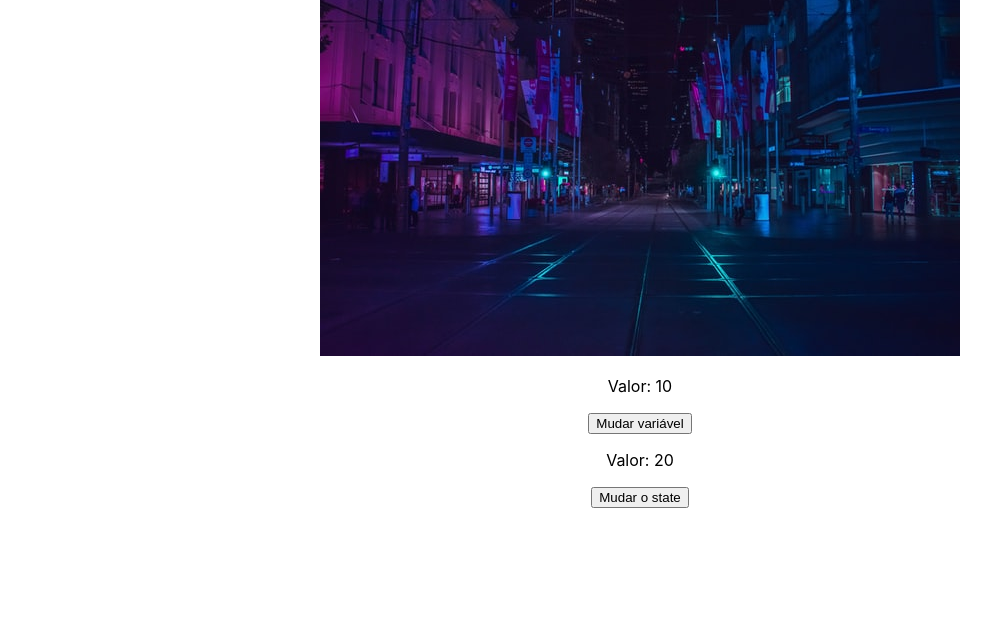
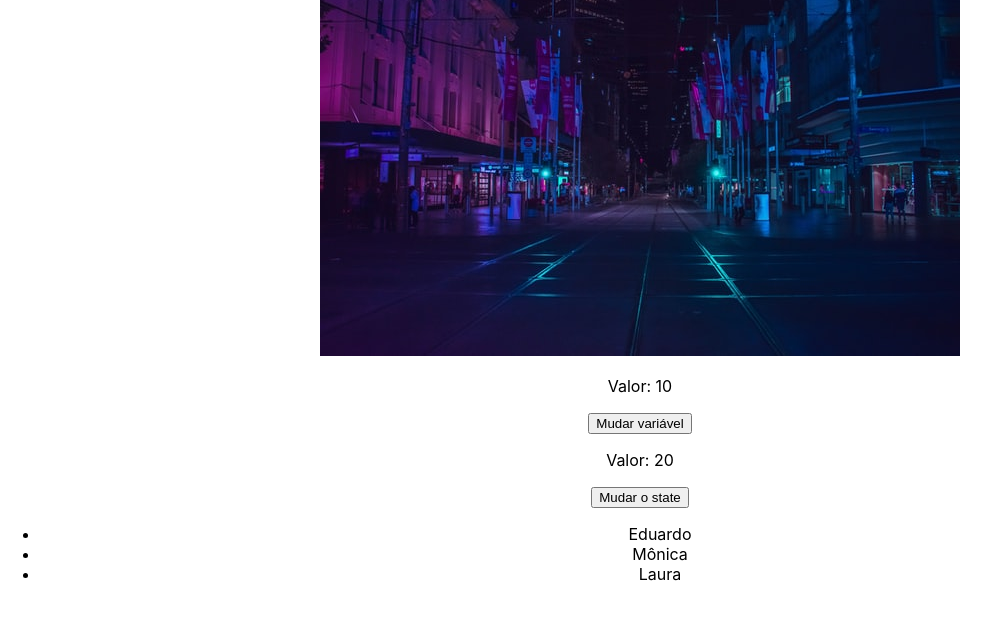
Before and after one commit to xandaosilva/curso-reactjs, a React (Create React App) app in the folder 3_avancado/avancado/: page / in a window 1280 px wide. Shown: the part 584-1204 px from the top of the page, without its empty margins (0-1000 px from the left). Built offline with nearby package versions, Linux system fonts and the light colour scheme.

Commit message:
Renderização de listas

```diff
--- a/3_avancado/avancado/src/App.js
+++ b/3_avancado/avancado/src/App.js
@@ -3,6 +3,7 @@
 import './App.css';
 
 import City from "./assets/city.jpg";
+import ListRender from './components/ListRender';
 
 function App() {
   return (
@@ -17,6 +18,7 @@
         <img src={City} alt="Cidade" />
       </div>
       <ManageData />
+      <ListRender />
     </div>
   );
 }
--- /dev/null
+++ b/3_avancado/avancado/src/components/ListRender.js
@@ -0,0 +1,18 @@
+import React, { useState } from 'react'
+
+const ListRender = () => {
+
+    const [list] = useState(["Eduardo", "Mônica", "Laura"]);
+
+    return (
+        <div>
+            <ul>
+                {list.map((item) => (
+                    <li>{item}</li>
+                ))}
+            </ul>
+        </div>
+    )
+}
+
+export default ListRender;
```
